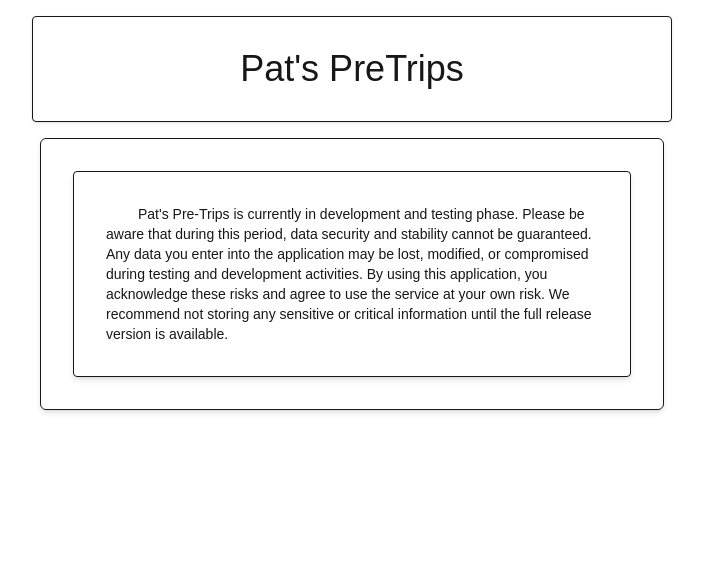
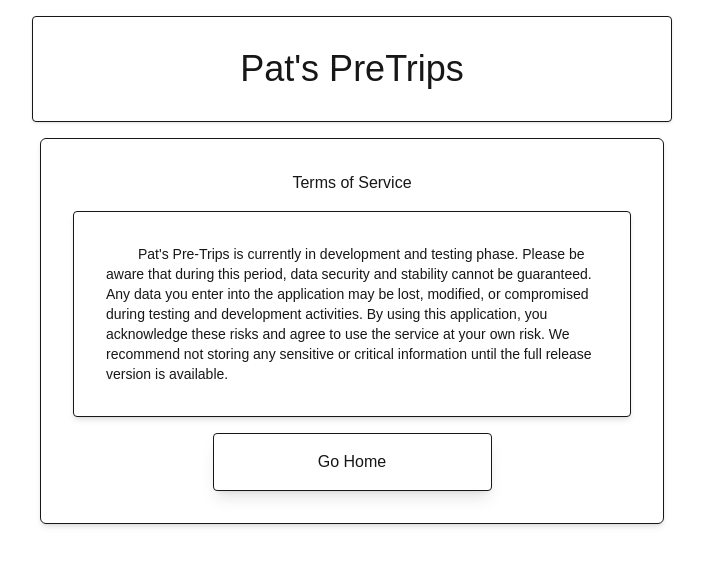
Before and after one commit to Pmacdon15/pats-pretrips, a Next.js app: page /termsOfService in a window 1280 px wide. Shown: the top 566 px of the page, without its empty margins (288-991 px from the left). Built offline with nearby package versions, Linux system fonts and the light colour scheme.

Commit message:
updated home page with tos and pp

```diff
--- a/src/app/page.tsx
+++ b/src/app/page.tsx
@@ -1,6 +1,7 @@
 import AuthButtons from '@/components/ui/auth-buttons/auth-buttons';
 import { auth } from '@/auth';
 import { redirect } from 'next/navigation';
+import Link from 'next/link';
 
 export default async function Home() {
   const session = await auth();
@@ -13,6 +14,9 @@ export default async function Home() {
           Currently, only GitHub, GitLab login is available. GitHub/GitLab/Discord accounts are free - feel free to sign up to try the app!
           Built with Next.js 15, TanStack Query, Tailwind CSS, NextAuth and TypeScript.
         </p>
+        <p>
+           Checkout our <Link className='underline' href='/termsOfService'>terms of service</Link> and <Link className='underline' href='/privacy'>privacy policy </Link>.
+        </p>
         <AuthButtons session={session} />
       </div>
     </div>
--- a/src/app/privacy/page.tsx
+++ b/src/app/privacy/page.tsx
@@ -1,12 +1,16 @@
+import GoHomeButton from "@/components/ui/go-home-button/GoHomeButton";
+
 export default function Page() {
     return (
         <div className="flex flex-col items-center justify-items-center min-h-screen gap-8 p-4  ">
             <div className="flex flex-col border items-center justify-center rounded-md w-5/6 md:w-3/6  p-8 shadow-md gap-4">
+                <h1> Privacy policy </h1>
                 <p className="text-sm  indent-8 border rounded-sm p-8 shadow-md">
                     At Pat&apos;s Pre-Trips, we take your privacy seriously. We only collect and store your email address, which is used solely to associate you with the
                     trips you save on our platform. Your email is securely stored in our database and is not shared with any third parties or used for marketing purposes.
                     We do not collect, track, or store any additional personal information. If you have any questions about our privacy practices, please contact us.
                 </p>
+                <GoHomeButton />
             </div>
         </div>
     )
--- a/src/app/termsOfService/page.tsx
+++ b/src/app/termsOfService/page.tsx
@@ -1,7 +1,10 @@
+import GoHomeButton from "@/components/ui/go-home-button/GoHomeButton";
+
 export default function Page() {
     return (
         <div className="flex flex-col items-center justify-items-center min-h-screen gap-8 p-4">
             <div className="flex flex-col border items-center justify-center rounded-md w-5/6 md:w-3/6 p-8 shadow-md gap-4">
+                <h1>Terms of Service</h1>
                 <p className="text-sm indent-8 border rounded-sm p-8 shadow-md">
                     Pat&apos;s Pre-Trips is currently in development and testing phase. Please be aware that during this period,
                     data security and stability cannot be guaranteed. Any data you enter into the application may be lost,
@@ -9,6 +12,7 @@ export default function Page() {
                     acknowledge these risks and agree to use the service at your own risk. We recommend not storing any
                     sensitive or critical information until the full release version is available.
                 </p>
+                <GoHomeButton />
             </div>
         </div>
     )
--- /dev/null
+++ b/src/components/ui/go-home-button/GoHomeButton.tsx
@@ -0,0 +1,9 @@
+import Link from "next/link";
+
+export default function GoHomeButton() {
+    return (
+        <Link href='/' className='flex items-center justify-center w-3/6 text-center border p-4 rounded-sm shadow-lg'>
+            Go Home
+        </Link>
+    );
+};
```
